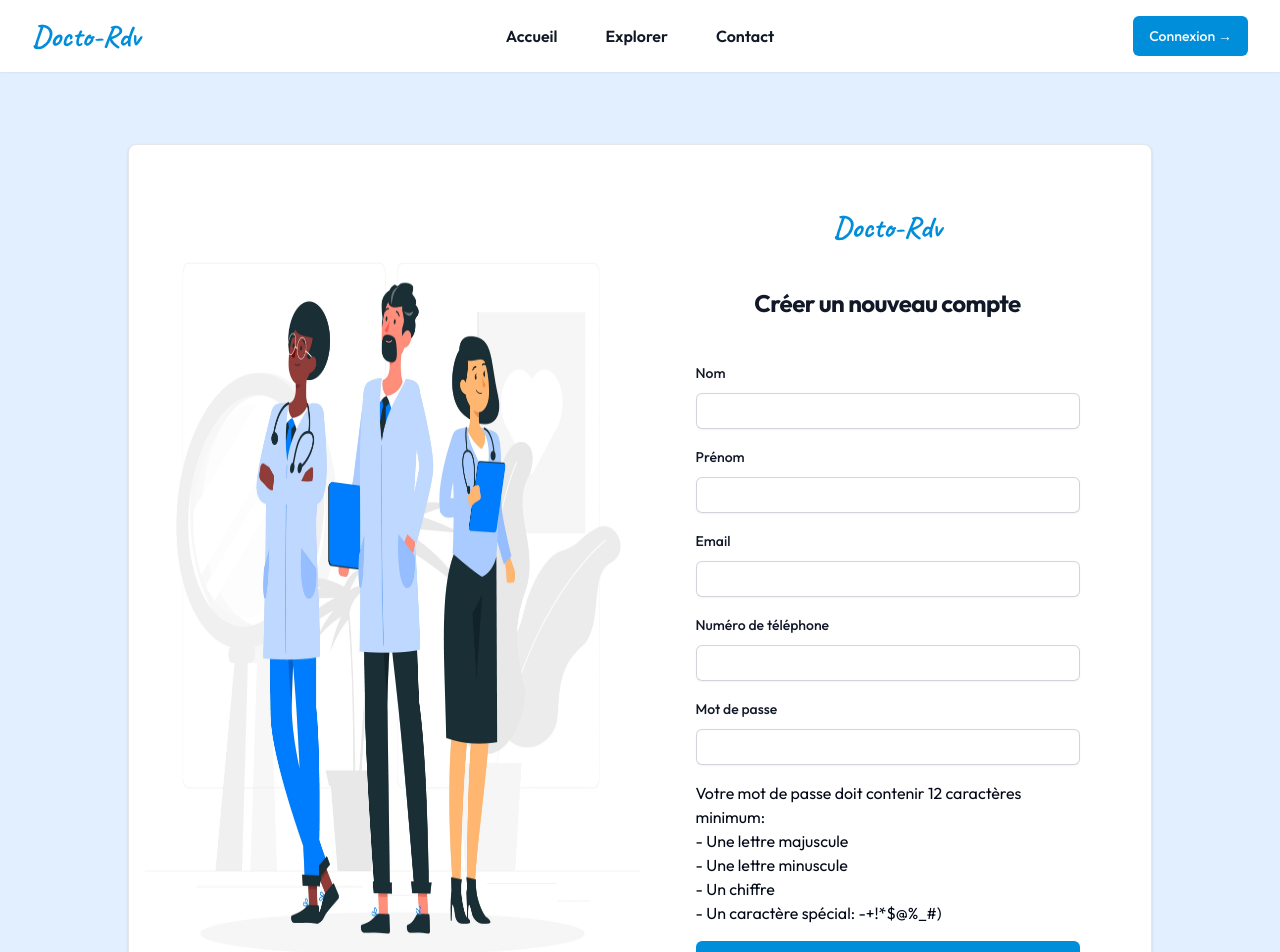
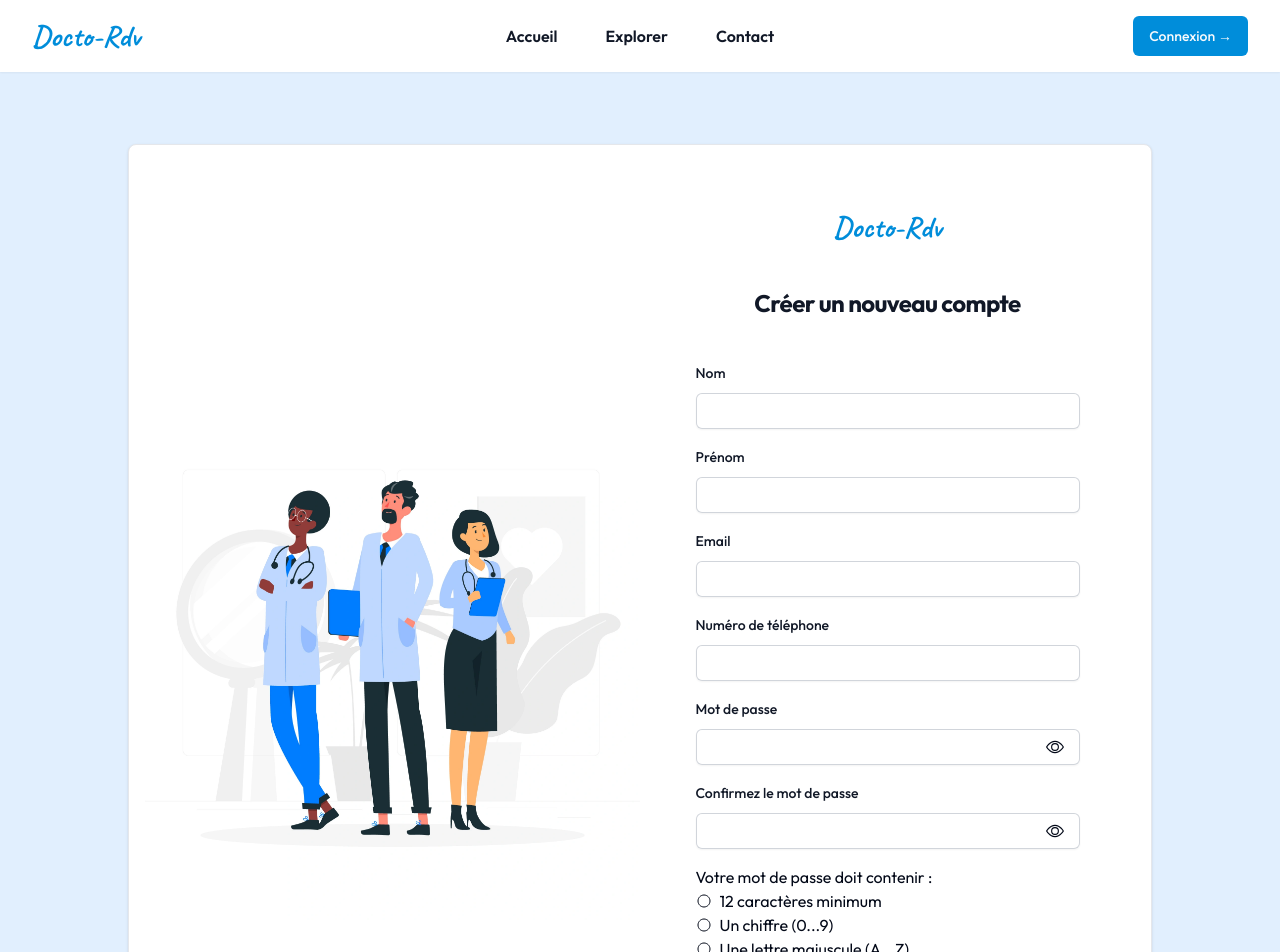
Before and after one commit to Diancire/docto-rdv, a Next.js app: page /register in a window 1280 px wide. Shown: the top 952 px of the page. Built offline with nearby package versions, Linux system fonts and the light colour scheme; no server answers.

Commit message:
feat(auth):add password toggle feature and translate messages to French

```diff
--- a/app/(front)/register/page.tsx
+++ b/app/(front)/register/page.tsx
@@ -6,12 +6,13 @@ function page() {
   return (
     <div className='bg-blue-100 min-h-screen pt-36 pb-8'>
         <div className='grid md:grid-cols-2 grid-cols-1 w-full max-w-5xl mx-auto p-4 bg-white border border-gray-200 rounded-lg shadow dark:bg-gray-800 dark:border-gray-700'>
-            <div className='hidden md:flex'>
+            <div className='hidden md:flex md:items-center'>
                 <Image
                   src="/login.webp"
                   width={1000}
                   height={1000}
                   alt=''
+                  className='h-1/2'
                 />
             </div>
             <div className=''>
--- a/app/(front)/verify-account/[id]/page.tsx
+++ b/app/(front)/verify-account/[id]/page.tsx
@@ -10,17 +10,15 @@ export default async function VerifyAccount({
   const user = await getUserById(id);
   const userToken = user?.token;
   return (
-    <section className="bg-gray-50 dark:bg-gray-900">
-      <div className="flex flex-col items-center justify-center px-6 py-8 mx-auto md:h-screen lg:py-0">
+    <div className="h-screen bg-gray-50 dark:bg-gray-900 flex items-center justify-center">
       <div className="w-full bg-white rounded-lg shadow-2xl dark:border md:mt-0 sm:max-w-md xl:p-0 dark:bg-gray-800 dark:border-gray-700">
         <div className="p-6 space-y-4 md:space-y-6 sm:p-8">
           <h1 className="text-xl font-bold leading-tight tracking-tight text-gray-900 md:text-2xl dark:text-white text-center">
-              Verify Account
+            Vérification du compte
           </h1>
           <VerifyTokenForm userToken={userToken} id={id} />
         </div>
       </div>
     </div>
-    </section>
   );
 }
--- a/components/Emails/email-template.tsx
+++ b/components/Emails/email-template.tsx
@@ -42,12 +42,12 @@ export const EmailTemplate = ({
             />
 
             <Text className="text-2xl font-bold leading-snug">
-              <strong>@{firstName}</strong>, thank you for Joining Us
+              <strong>@{firstName}</strong>, merci de nous rejoindre
             </Text>
 
             <Section className="p-6 border border-gray-300 rounded-md text-center my-6">
               <Text className="mb-2 text-left">
-                Hey <strong>{firstName}</strong>!
+                Salut <strong>{firstName}</strong>!
               </Text>
               <Text className="mb-2 text-left">{message}</Text>
 
@@ -55,7 +55,7 @@ export const EmailTemplate = ({
                 {token}
               </Button>
               <Text className="mb-2 text-left">
-                If you have any questions, feel free to reach out.
+                Si vous avez des questions, n'hésitez pas à nous contacter.
               </Text>
             </Section>
             <Text className="text-center">
--- a/components/auth/LoginForm.tsx
+++ b/components/auth/LoginForm.tsx
@@ -10,10 +10,12 @@ import { useRouter } from "next/navigation";
 import { signIn } from "next-auth/react";
 import { Alert } from "flowbite-react";
 import { HiInformationCircle } from "react-icons/hi";
+import { BsEye, BsEyeSlash } from "react-icons/bs";
 
 export default function LoginForm() {
     const [isLoading, setIsLoading]=useState(false);
     const [showNotification, setShowNotification]=useState(false);
+    const [passwordType, setPasswordType] = useState("password");
     const router = useRouter()
 
     const {
@@ -26,28 +28,26 @@ export default function LoginForm() {
     async function onSubmit(data: LoginInputProps) {
         try {
             setIsLoading(true);
-            console.log("Attempting to sign in with credentials:", data);
             const loginData = await signIn("credentials", {
               ...data,
               redirect: false,
             });
-            console.log("SignIn response:", loginData);
             if (loginData?.error) {
                 setIsLoading(false);
-                toast.error("Sign-in error: Check your credentials");
+                toast.error("Erreur de connexion : Vérifiez vos identifiants");
                 setShowNotification(true);
             } else {
                 // Sign-in was successful
                 setShowNotification(false);
                 reset();
                 setIsLoading(false);
-                toast.success("Login Successful");
+                toast.success("Connexion réussie");
                 router.push("/dashboard");
             }
         } catch (error) {
             setIsLoading(false);
             console.error("Network Error:", error);
-            toast.error("Its seems something is wrong with your Network");
+            toast.error("Il semble qu'il y ait un problème avec votre réseau");
         }
     }
     return (
@@ -68,8 +68,7 @@ export default function LoginForm() {
             <form onSubmit={handleSubmit(onSubmit)} className="space-y-4">
                 {showNotification && (
                     <Alert color="failure" icon={HiInformationCircle}>
-                    <span className="font-medium">Sign-in error!</span> Please Check
-                    your credentials
+                    <span className="font-medium">Erreur de connexion !</span> Veuillez vérifier vos identifiants
                     </Alert>
                 )}
                 <TextInput
@@ -79,13 +78,20 @@ export default function LoginForm() {
                     type="email"
                     errors={errors}
                 />
+                <div className='relative'>
                     <TextInput
                         label="Mot de passe"
                         register={register}
                         name="password"
-                    type="password"
+                        type={passwordType}
                         errors={errors}
                     />
+                    <span
+                        className='absolute right-4 top-[50px] transform -translate-y-1/2 cursor-pointer'
+                        onClick={() => setPasswordType(passwordType === 'password' ? 'text' : 'password')}>
+                        {passwordType === "password" ? <BsEye size={18}/> : <BsEyeSlash size={18}/>}
+                    </span>
+                </div>
                 <div>
                     <SubmitButton title="Connexion" isLoading={isLoading} loadingTitle="En cours..."/>
                 </div>
--- a/components/auth/RegisterForm.tsx
+++ b/components/auth/RegisterForm.tsx
@@ -4,19 +4,26 @@ import Link from "next/link";
 import { useForm } from "react-hook-form";
 import TextInput from "../formInputs/TextInput";
 import SubmitButton from "../formInputs/SubmitButton";
-import { useState } from "react";
+import { useState, useEffect } from "react";
 import { createUser } from "@/actions/users";
 import { UserRole } from "@prisma/client";
 import toast from "react-hot-toast";
+import { BsEye, BsEyeSlash, BsCheck2Circle } from "react-icons/bs";
+import { IoRadioButtonOff } from "react-icons/io5";
+import { useRouter } from 'next/navigation';
 
 export default function RegisterForm({role="USER"}:{role?:UserRole}) {
     const [isLoading, setIsLoading]=useState(false);
     const [passwordError, setPasswordError] = useState<string | null>(null);
+    const [passwordType, setPasswordType] = useState("password");
+    const [confirmPasswordType, setConfirmPasswordType] = useState("password");
+    const router = useRouter();
 
     const {
         register,
         handleSubmit,
         reset,
+        watch,
         formState:{ errors }
     } = useForm<RegisterInputProps>();
 
@@ -27,20 +34,16 @@ export default function RegisterForm({role="USER"}:{role?:UserRole}) {
         const hasNumber = /\d/.test(password);
         const hasSpecialChar = /[-+!*$@%_#\)]/.test(password);
 
-        if (password.length < minLength) {
-            return `Le mot de passe doit comporter au moins ${minLength} caractères.`;
+        if (password.length < minLength || !hasUpperCase || !hasLowerCase || !hasNumber || !hasSpecialChar) {
+            return "Le mot de passe ne respecte pas les critères de sécurité.";
         }
-        if (!hasUpperCase) {
-            return "Le mot de passe doit comporter au moins une lettre majuscule.";
-        }
-        if (!hasLowerCase) {
-            return "Le mot de passe doit comporter au moins une lettre minuscule.";
-        }
-        if (!hasNumber) {
-            return "Le mot de passe doit comporter au moins un chiffre.";
-        }
-        if (!hasSpecialChar) {
-            return "Le mot de passe doit comporter au moins un caractère spécial: -+!*$@%_#)";
+        return true;
+
+    };
+
+    const validatePasswordConfirmation = (confirmation: string): string | boolean => {
+        if (confirmation !== watch('password')) {
+            return "Les mots de passe ne correspondent pas.";
         }
         return true;
     };
@@ -55,22 +58,39 @@ export default function RegisterForm({role="USER"}:{role?:UserRole}) {
         data.role = role;
         try {
             const user = await createUser(data);
-            if(user && user.status=== 200) {
-                console.log("User created successfully");
+            if(user && user.data && user.data.id) {
                 reset();
                 setIsLoading(false);
-                toast.success("User created successfully")
+                toast.success("Compte créé avec succès")
+                router.push(`/verify-account/${user.data.id}`);
 
             } else {
                 console.log(user.error);
             }
             reset();
             setIsLoading(false);
-            console.log(user);
         } catch (error) {
             console.log(error);
         }
     }
+    const [passwordValidations, setPasswordValidations] = useState({
+        lengthValidated: false,
+        numberValidated: false,
+        upperValidated: false,
+        lowerValidated: false,
+        specialValidated: false,
+    });
+
+    useEffect(() => {
+        const password = watch('password');
+        setPasswordValidations({
+            lengthValidated: password.length >= 12,
+            numberValidated: /\d/.test(password),
+            upperValidated: /[A-Z]/.test(password),
+            lowerValidated: /[a-z]/.test(password),
+            specialValidated: /[-+!*$@%_#]/.test(password),
+        });
+    }, [watch('password')]);
 
     return (
         <div className="flex min-h-full flex-1 flex-col justify-center px-6 py-12 lg:px-8">
@@ -113,22 +133,61 @@ export default function RegisterForm({role="USER"}:{role?:UserRole}) {
                         type="tel"
                         errors={errors}
                     />
+                    <div className='relative'>
                         <TextInput
                             label="Mot de passe"
                             register={register}
                             name="password"
-                        type="password"
+                            type={passwordType}
                             errors={errors}
                             validate={validatePassword}
                         />
+                        <span
+                            className='absolute right-4 top-[50px] transform -translate-y-1/2 cursor-pointer'
+                            onClick={() => setPasswordType(passwordType === 'password' ? 'text' : 'password')}>
+                            {passwordType === "password" ? <BsEye size={18}/> : <BsEyeSlash size={18}/>}
+                        </span>
+                    </div>
+                    <div className='relative'>
+                        <TextInput
+                            label="Confirmez le mot de passe"
+                            register={register}
+                            name="passwordConfirmation"
+                            type={confirmPasswordType}
+                            errors={errors}
+                            validate={validatePasswordConfirmation}
+                        />
+                        <span
+                            className='absolute right-4 top-[50px] transform -translate-y-1/2 cursor-pointer'
+                            onClick={() => setConfirmPasswordType(confirmPasswordType === 'password' ? 'text' : 'password')}>
+                            {confirmPasswordType === "password" ? <BsEye size={18}/> : <BsEyeSlash size={18}/>}
+                        </span>
+                    </div>
                     {errors.password && <p className="text-red-500 text-sm">{errors.password.message}</p>}
+                    {errors.passwordConfirmation && <p className="text-red-500 text-sm">{errors.passwordConfirmation.message}</p>}
                     <div>
-                        <p>Votre mot de passe doit contenir 12 caractères minimum:</p>
+                        <p>Votre mot de passe doit contenir :</p>
                         <ul>
-                            <li>- Une lettre majuscule</li>
-                            <li>- Une lettre minuscule</li>
-                            <li>- Un chiffre</li>
-                            <li>- Un caractère spécial: -+!*$@%_#)</li>
+                            <li className="flex items-center">
+                                {passwordValidations.lengthValidated ? < BsCheck2Circle /> : <IoRadioButtonOff />}
+                                <span className="pl-2">12 caractères minimum</span>
+                            </li>
+                            <li className="flex items-center">
+                                {passwordValidations.numberValidated ? < BsCheck2Circle /> : <IoRadioButtonOff />}
+                                <span className="pl-2">Un chiffre (0...9)</span>
+                            </li>
+                            <li className="flex items-center">
+                                {passwordValidations.upperValidated ? < BsCheck2Circle /> : <IoRadioButtonOff />}
+                                <span className="pl-2">Une lettre majuscule (A...Z)</span>
+                            </li>
+                            <li className="flex items-center">
+                                {passwordValidations.lowerValidated ? < BsCheck2Circle /> : <IoRadioButtonOff />}
+                                <span className="pl-2">Une lettre minuscule (a...z)</span>
+                            </li>
+                            <li className="flex items-center">
+                                {passwordValidations.specialValidated ? < BsCheck2Circle /> : <IoRadioButtonOff />}
+                                <span className="pl-2">Un caractère spécial: -+!*$@%_#)</span>
+                            </li>
                         </ul>
                     </div>
                     <div>
--- a/components/formInputs/SubmitButton.tsx
+++ b/components/formInputs/SubmitButton.tsx
@@ -15,7 +15,7 @@ function SubmitButton({title, buttonType="submit", isLoading=false, loadingTitle
             <button
                 type={buttonType}
                 disabled
-                className="flex w-full justify-center rounded-md bg-primary px-3 py-1.5 text-sm font-semibold leading-6 text-white shadow-sm hover:bg-primary focus-visible:outline focus-visible:outline-2 focus-visible:outline-offset-2 focus-visible:outline-primary item-center"
+                className="flex items-center w-full justify-center rounded-md bg-primary px-3 py-1.5 text-sm font-semibold leading-6 text-white shadow-sm hover:bg-primary focus-visible:outline focus-visible:outline-2 focus-visible:outline-offset-2 focus-visible:outline-primary item-center"
             >
                <Loader className='w-4 h-4 mr-2 flex-shrink-0 animate-spin'/> {loadingTitle}
             </button>
--- a/types/types.ts
+++ b/types/types.ts
@@ -11,6 +11,7 @@ export type RegisterInputProps = {
     lastName: string;
     email: string;
     password: string;
+    passwordConfirmation: string;
     phone: string;
     role:UserRole;
 }
```
Also changed, not shown: components/frontend/VerifyTokenForm.tsx (+7 -10 lines). Lines whose indentation alone changed are shown as unchanged.
